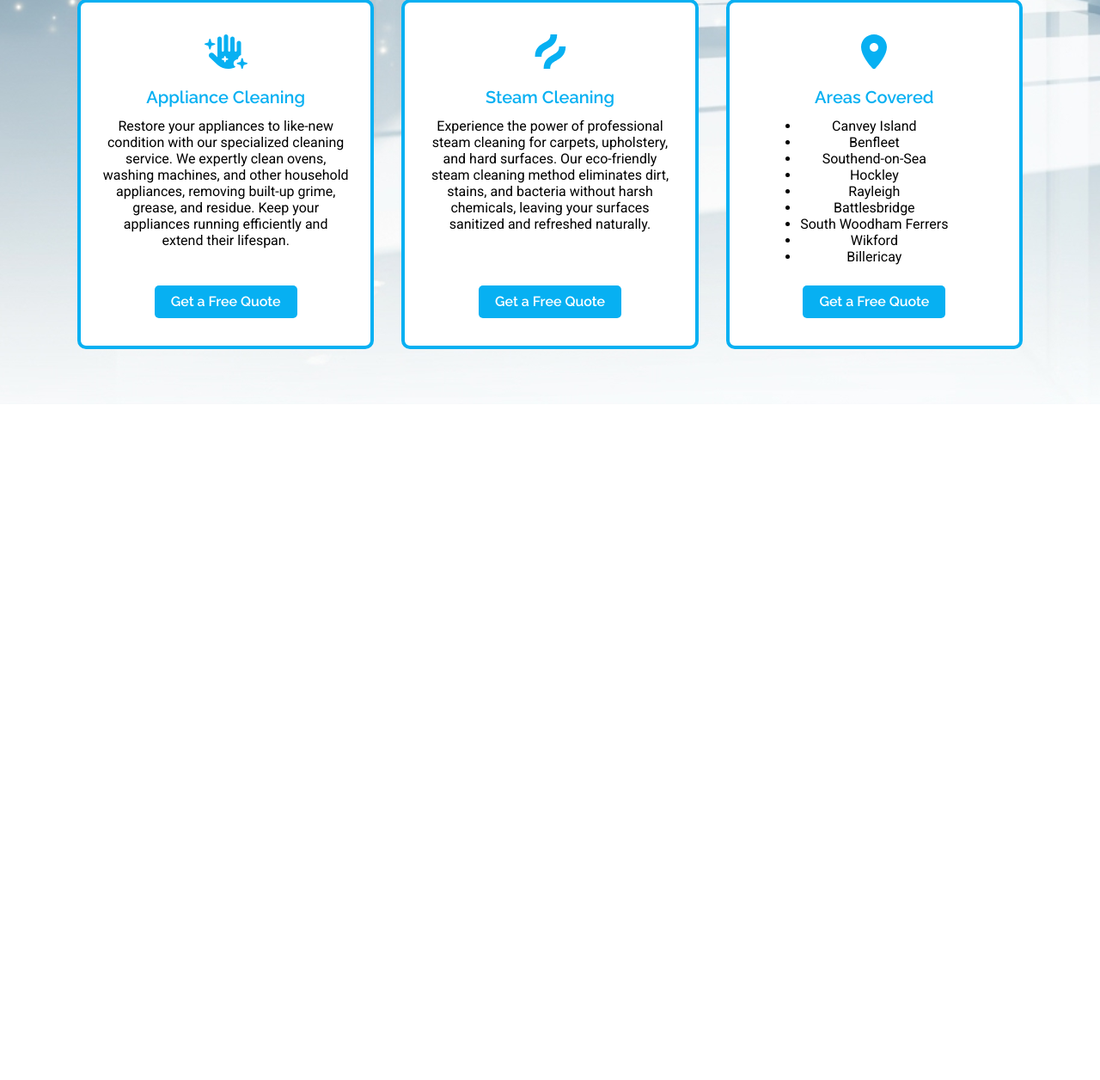
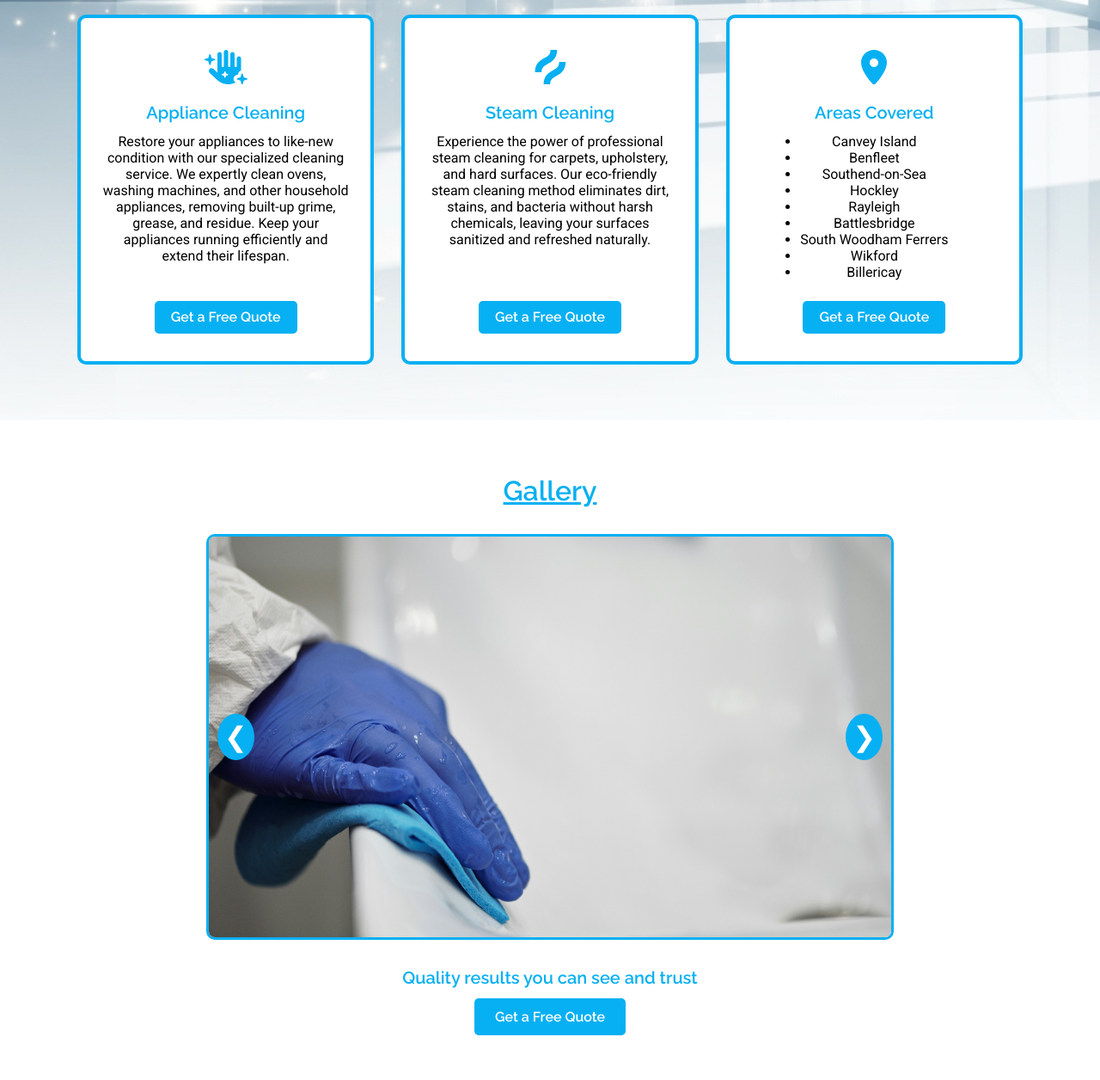
Before and after one commit to Jaycode88/LuminousCleaners, a Django app: page / in a window 1280 px wide. Shown: the part 2332-3588 px from the top of the page at 86% size. Before the commit the page ends 2783 px from the top, so only its background shows below. Run offline with Django 5.2, Linux system fonts and the light colour scheme.

Commit message:
Add Gallery section with TEMP imgs and full styling

```diff
--- /dev/null
+++ b/website/static/css/gallery.css
@@ -0,0 +1,95 @@
+/* === Gallery Section === */
+.gallery {
+  background: white;
+  text-align: center;
+  padding: 4rem 2rem;
+}
+
+/* Heading */
+.gallery-heading {
+  font-family: 'Raleway', sans-serif;
+  font-weight: bold;
+  color: #07B0F2;
+  text-decoration: underline;
+  font-size: 2rem;
+  margin-bottom: 2rem;
+}
+
+/* Carousel container */
+.carousel {
+  position: relative;
+  max-width: 800px;
+  margin: 0 auto 2rem;
+  overflow: hidden;
+  border-radius: 10px;
+  border: 3px solid #07B0F2;
+}
+
+/* Track (images wrapper) */
+.carousel-track {
+  display: flex;
+  transition: transform 0.5s ease;
+}
+
+.carousel-track img {
+  width: 100%;
+  flex-shrink: 0;
+}
+
+/* Buttons */
+.carousel-btn {
+  position: absolute;
+  top: 50%;
+  transform: translateY(-50%);
+  background: #07B0F2;
+  border: none;
+  color: white;
+  font-size: 2rem;
+  padding: 0.5rem;
+  cursor: pointer;
+  border-radius: 50%;
+}
+
+.carousel-btn.prev {
+  left: 10px;
+}
+
+.carousel-btn.next {
+  right: 10px;
+}
+
+/* Tagline */
+.gallery-tagline {
+  font-family: 'Raleway', sans-serif;
+  font-weight: bold;
+  font-size: 1.25rem;
+  color: #07B0F2;
+  margin-bottom: 1.5rem;
+}
+
+/* Button */
+.gallery-btn {
+  background-color: #07B0F2;
+  color: white;
+  padding: 0.75rem 1.5rem;
+  border-radius: 5px;
+  text-decoration: none;
+  font-family: 'Raleway', sans-serif;
+  font-weight: bold;
+  transition: background 0.3s ease;
+}
+
+.gallery-btn:hover {
+  background-color: #0596cd;
+}
+
+/* Responsive */
+@media (max-width: 576px) {
+  .gallery-heading {
+    font-size: 1.5rem;
+  }
+
+  .gallery-tagline {
+    font-size: 1rem;
+  }
+}
--- /dev/null
+++ b/website/static/js/gallery.js
@@ -0,0 +1,24 @@
+document.addEventListener('DOMContentLoaded', function () {
+  const track = document.querySelector('.carousel-track');
+  const slides = Array.from(track.children);
+  const prevButton = document.querySelector('.carousel-btn.prev');
+  const nextButton = document.querySelector('.carousel-btn.next');
+  let currentIndex = 0;
+
+  function updateCarousel() {
+    const width = slides[0].getBoundingClientRect().width;
+    track.style.transform = `translateX(-${currentIndex * width}px)`;
+  }
+
+  nextButton.addEventListener('click', () => {
+    currentIndex = (currentIndex + 1) % slides.length;
+    updateCarousel();
+  });
+
+  prevButton.addEventListener('click', () => {
+    currentIndex = (currentIndex - 1 + slides.length) % slides.length;
+    updateCarousel();
+  });
+
+  window.addEventListener('resize', updateCarousel);
+});
--- a/website/templates/base.html
+++ b/website/templates/base.html
@@ -12,9 +12,10 @@
   <link rel="stylesheet" href="{% static 'css/hero.css' %}">
   <link rel="stylesheet" href="{% static 'css/about.css' %}">
   <link rel="stylesheet" href="{% static 'css/services.css' %}">
+  <link rel="stylesheet" href="{% static 'css/gallery.css' %}">"
   </head>
 <body>
   {% block content %}{% endblock %}
-  <script src="{% static 'js/main.js' %}"></script>
+  <script src="{% static 'js/gallery.js' %}"></script>
 </body>
 </html>
--- a/website/templates/index.html
+++ b/website/templates/index.html
@@ -5,4 +5,5 @@
   {% include 'sections/hero.html' %}
   {% include 'sections/about.html' %}
   {% include 'sections/services.html' %}
+  {% include 'sections/gallery.html' %}
 {% endblock %}
--- /dev/null
+++ b/website/templates/sections/gallery.html
@@ -0,0 +1,22 @@
+{% load static %}
+<section id="gallery" class="gallery">
+  <!-- Heading -->
+  <h2 class="gallery-heading">Gallery</h2>
+
+  <!-- Carousel -->
+  <div class="carousel">
+    <div class="carousel-track">
+      <img src="{% static 'img/herobackground.jpg' %}" alt="Gallery Image 1">
+      <img src="{% static 'img/services-bg.png' %}" alt="Gallery Image 2">
+      <img src="{% static 'img/herobackground.jpg' %}" alt="Gallery Image 3">
+    </div>
+    <button class="carousel-btn prev">&#10094;</button>
+    <button class="carousel-btn next">&#10095;</button>
+  </div>
+
+  <!-- Tagline -->
+  <p class="gallery-tagline">Quality results you can see and trust</p>
+
+  <!-- Call-to-action Button -->
+  <a href="#contact" class="btn gallery-btn">Get a Free Quote</a>
+</section>
```
Also changed, not shown: website/static/js/main.js (deleted).
